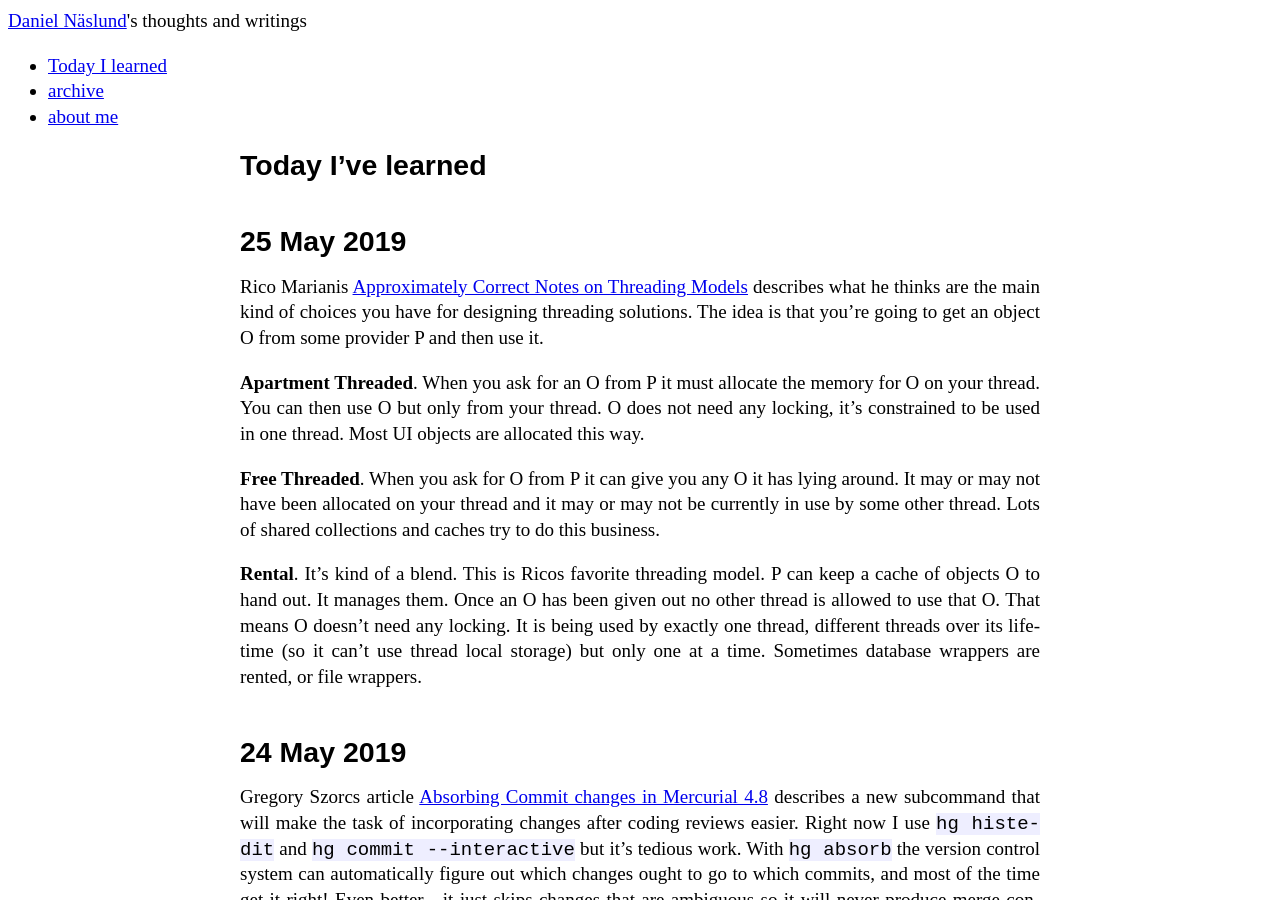
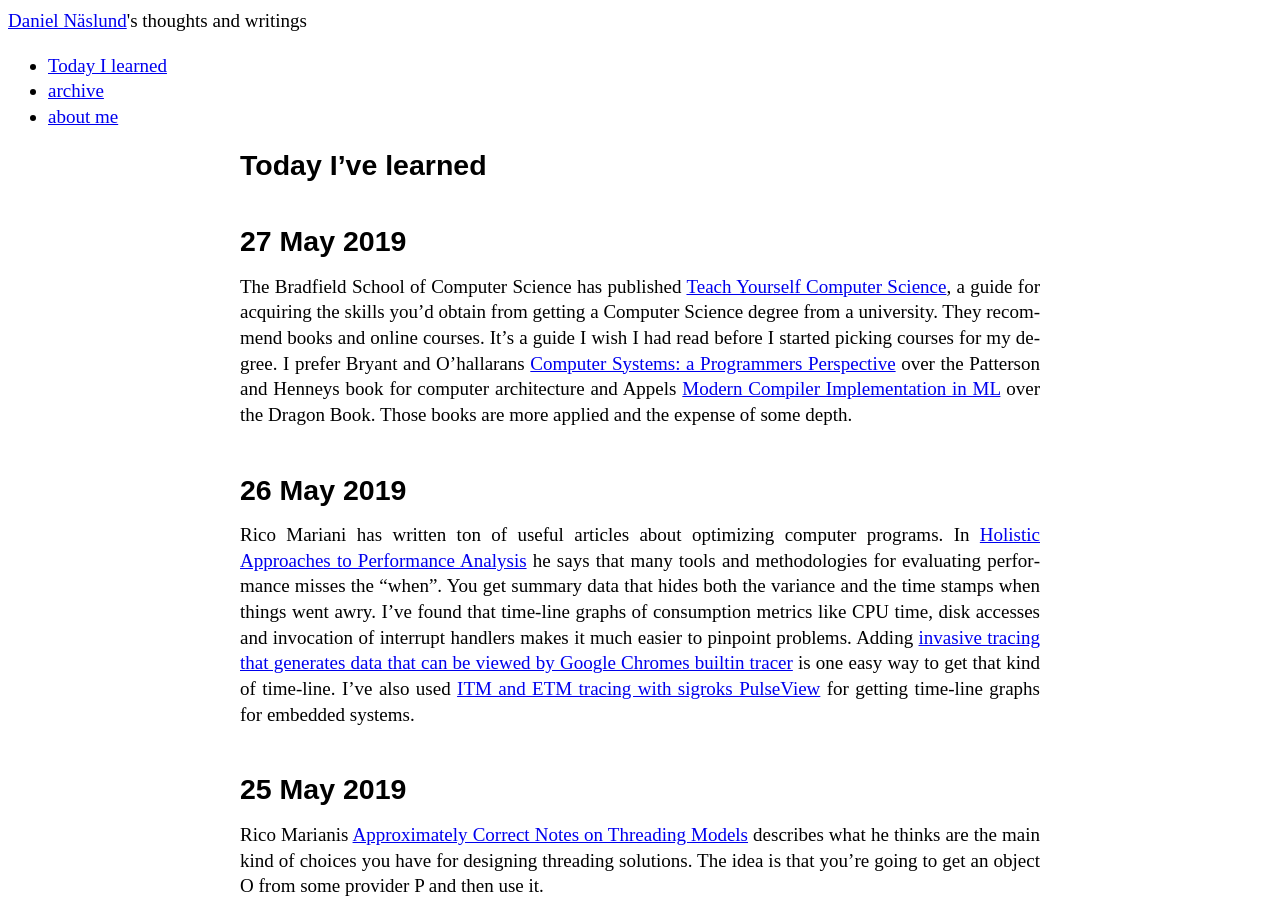
Before and after one commit to dannas/dannas.github.com, a Jekyll site: the page built from TIL.markdown, in a window 1280 px wide and 900 px high. Built offline with Jekyll 4.4.1, drawn with Linux system fonts in a browser that asks for light colours.

Commit message:
Another TIL

```diff
--- a/TIL.markdown
+++ b/TIL.markdown
@@ -4,6 +4,14 @@ title: TIL - Today I've Learned
 use_math: true
 ---
 # Today I've learned
+
+## 27 May 2019
+
+The Bradfield School of Computer Science has published [Teach Yourself Computer Science](https://teachyourselfcs.com/), a guide for acquiring the skills you'd obtain from getting a Computer Science degree from a university. They recommend books and online courses. It's a guide I wish I had read before I started picking courses for my degree. I prefer Bryant and O'hallarans [Computer Systems: a Programmers Perspective](https://csapp.cs.cmu.edu/) over the Patterson and Henneys book for computer architecture and Appels [Modern Compiler Implementation in ML](https://www.cs.princeton.edu/~appel/modern/ml/) over the Dragon Book. Those books are more applied and the expense of some depth.
+
+## 26 May 2019
+
+Rico Mariani has written ton of useful articles about optimizing computer programs. In [Holistic Approaches to Performance Analysis](https://blogs.msdn.microsoft.com/ricom/2015/05/31/holistic-approaches-to-performance-analysis/) he says that many tools and methodologies for evaluating performance misses the "when". You get summary data that hides both the variance and the time stamps when things went awry. I've found that time-line graphs of consumption metrics like CPU time, disk accesses and invocation of interrupt handlers makes it much easier to pinpoint problems. Adding [invasive tracing that generates data that can be viewed by Google Chromes builtin tracer](https://www.gamasutra.com/view/news/176420/Indepth_Using_Chrometracing_to_view_your_inline_profiling_data.php) is one easy way to get that kind of time-line. I've also used [ITM and ETM tracing with sigroks PulseView](http://essentialscrap.com/tips/arm_trace/theory.html) for getting time-line graphs for embedded systems.
 
 ## 25 May 2019
 
```
